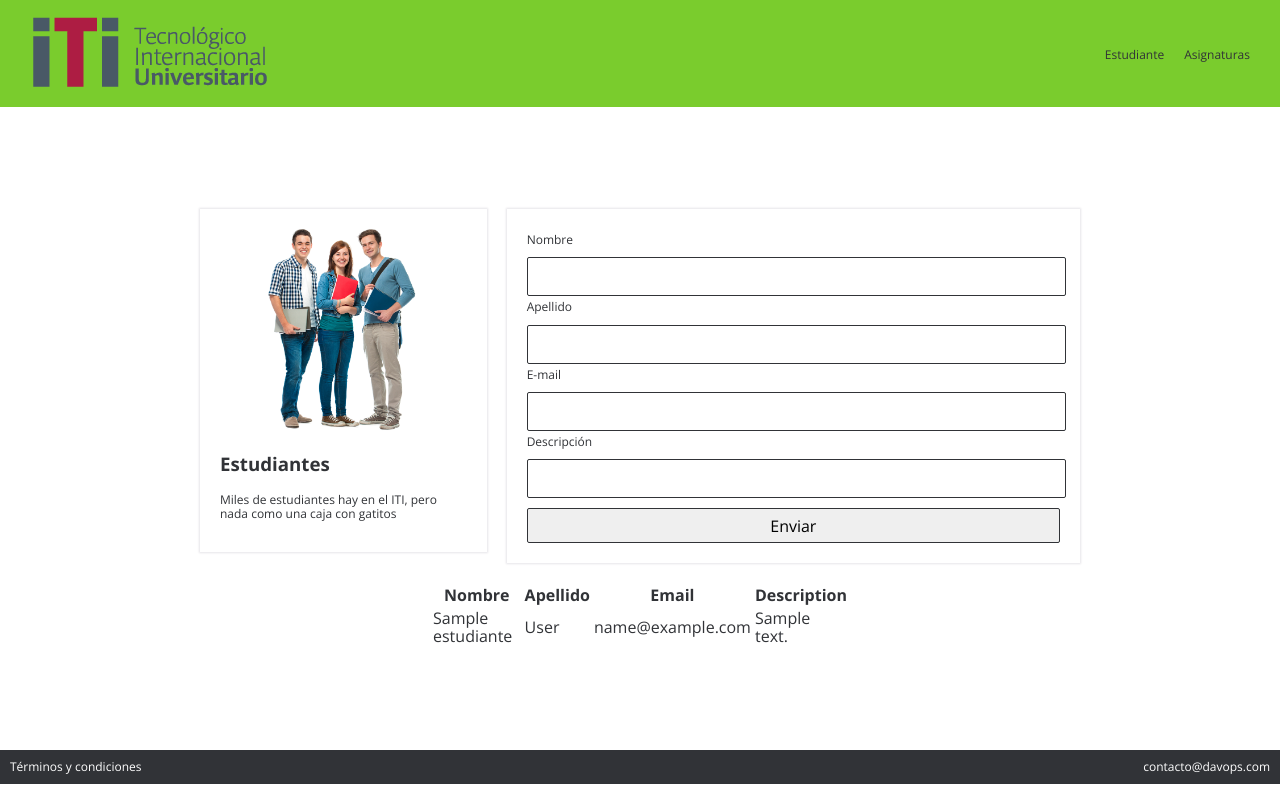
After one commit to cristiantech/PDB-ITI, a PHP site: page /student.php in a window 1280 px wide. The commit adds this page. Run offline with PHP 8.4, Linux system fonts and the light colour scheme; tables that the repository leaves empty hold one stand-in row (values such as "Sample post").

Commit message:
mostrar datos

```diff
--- a/08-semana/server/estudiante.php
+++ b/08-semana/server/estudiante.php
@@ -13,6 +13,7 @@ $data = [
 
 $query = "insert into estudiantes (name,lastname,email,description) values('$data[0]', '$data[1]', '$data[2]', '$data[3]');";
 
+
 $send = mysqli_query($conn, $query);
 // echo json_encode($send);
 if($send) {
--- /dev/null
+++ b/08-semana/student.php
@@ -0,0 +1,130 @@
+<?php
+require_once "./server/conexion.php";
+$mysql = new Conexion();
+$conn = $mysql->connect();
+
+$query = "select name,lastname,email,description from estudiantes;
+";
+$sendData = mysqli_query($conn, $query);
+
+
+?>
+
+<!DOCTYPE html>
+<html lang="en">
+<head>
+    <meta charset="utf-8">
+    <meta name="description" content="Este es un sitio de producto genial">
+    <link rel="stylesheet" href="css/normalize.css">
+    <link rel="stylesheet" href="css/estilos.css">
+    <link rel="stylesheet" href="css/animations.css">
+    <link rel="stylesheet" href="css/grid.css">
+    <title>Estudiante 🗽</title>
+</head>
+
+    <nav>
+        <a href="index.html"><img src="images/logo.png" alt=""></a>
+        <ul>
+            <li>
+                <a href="#">Estudiante</a></li>
+            <li>
+            <a href="#">Asignaturas</a></li>
+        </ul>
+    </nav>
+
+<br>
+<br>
+<br>
+<br>
+<br>
+    <div class="container">
+        <div class="row">
+            <div class="col-4">
+                <div class="modulo_pago">
+                    <div class="modulo_pago_images">
+                        <img src="images/student.png" alt="">
+                    </div>
+                    <h3>Estudiantes</h3>
+                    <p>Miles de estudiantes hay en el ITI, pero nada como una caja con gatitos</p>
+                </div>
+            </div>
+            <div class="col-8">
+                <div class="modulo_pago">
+                    <form id="frm_estudiante">
+                        <label for="name">Nombre</label>
+                        <br>
+                        <input type="text" id="name" name="name">
+                        <br>
+                        <label for="name">Apellido</label>
+                        <br>
+                        <input type="text" id="lastname" name="lastname">
+                        <br>
+                        <label for="email">E-mail</label>
+                        <br>
+                        <input type="text" id="email" name="email">
+                        <br>
+                        <label for="text">Descripción</label>
+                        <br>
+                        <input type="text" id="desc" name="desc">
+
+                        <input type="submit" value="Enviar">
+                    </form>
+                </div>
+            </div>
+        </div>
+        <div class="row">
+            <div class="col-3"></div>
+            <div class="col-6">
+                <table class="table table table-sm">
+                    <thead>
+                        <tr>
+                            <th scope="col">Nombre</th>
+                            <th scope="col">Apellido</th>
+                            <th scope="col">Email</th>
+                            <th scope="col">Description</th>
+                        </tr>
+                    </thead>
+                    <tbody>
+                        <?php while($data = mysqli_fetch_row($sendData)):?>
+                        <tr>
+                            <td><?= $data[0]; ?></td>
+                            <td><?= $data[1]; ?></td>
+                            <td><?= $data[2]; ?></td>
+                            <td><?= $data[3]; ?></td>
+                        </tr>
+                        <?php endwhile;?>
+                    </tbody>
+                </table>
+            </div>
+            <div class="col-3"></div>
+        </div>
+    </div>
+<br>
+<br>
+<br>
+<br>
+<br>
+
+<footer>
+    <div class="option">Términos y condiciones</div>
+    <div class="option">contacto@davops.com</div>
+</footer>
+
+<script>
+    const frm = document.querySelector('#frm_estudiante');
+
+    const sendData = async (e) =>{
+    e.preventDefault();
+    const form = new FormData(frm);
+    const response = await fetch('./server/estudiante.php', {
+        method: 'POST',
+        body: form,
+    });
+    const data = await response.json();
+    console.log(data);
+};
+
+frm.addEventListener('submit', sendData);
+</script>
+</body>
+</html>
```
Also changed, not shown: 08-semana/estudiante.html (deleted, +0 -75 lines), 08-semana/images/logo.png (added), 08-semana/images/student.png (added).
